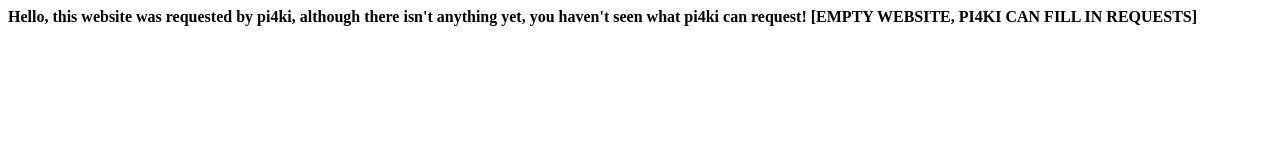
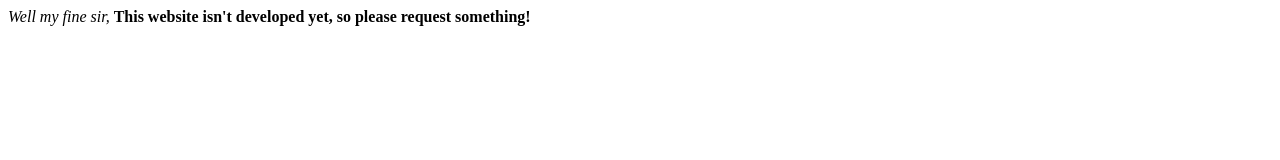
Before and after one commit to r0b1ox/GreekGypsy, a plain HTML site: page index.html in a window 1280 px wide. Drawn offline with Linux system fonts and the light colour scheme.

Commit message:
Update index.html

```diff
--- a/index.html
+++ b/index.html
@@ -1,2 +1,2 @@
-<b>Hello, this website was requested by pi4ki, although there isn't anything yet, you haven't seen what pi4ki can request!<b>
-<b>[EMPTY WEBSITE, PI4KI CAN FILL IN REQUESTS]<b>
+<i>Well my fine sir,</i>
+<b> This website isn't developed yet, so please request something!</b>
```
